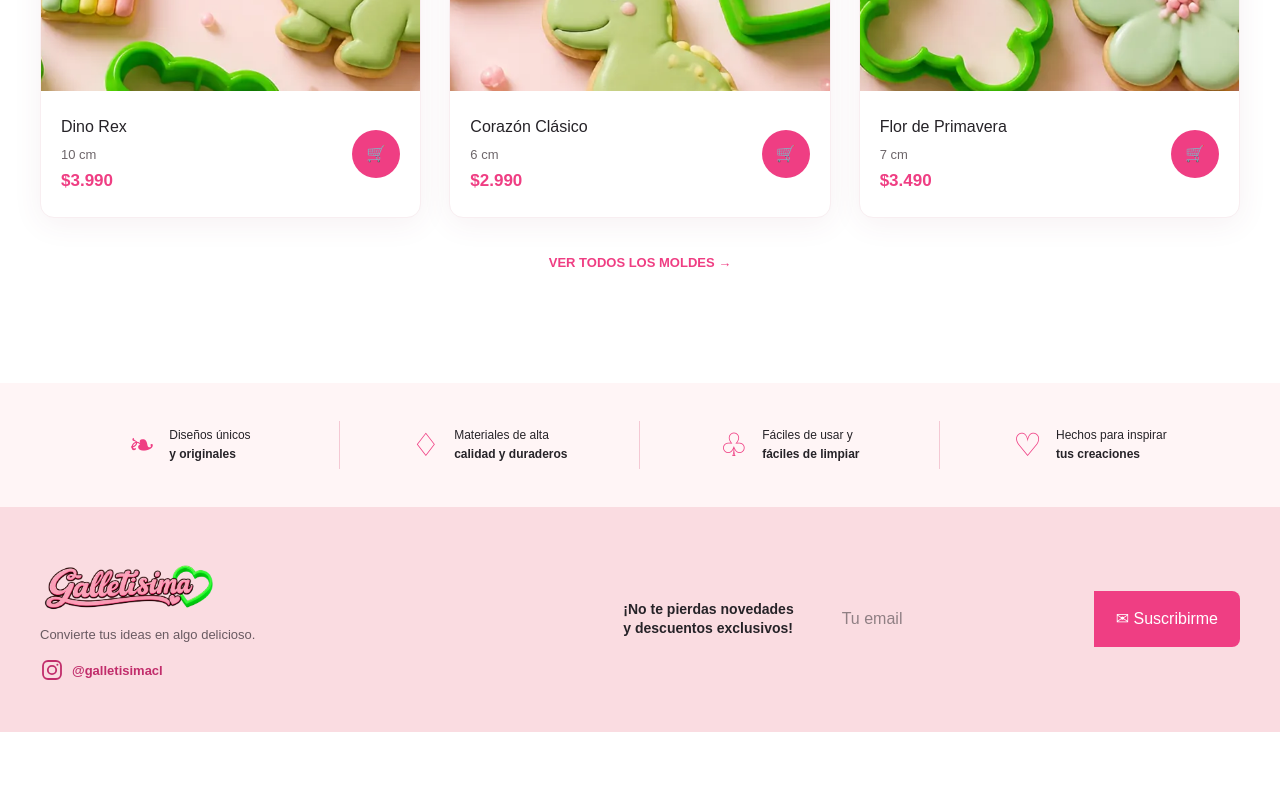
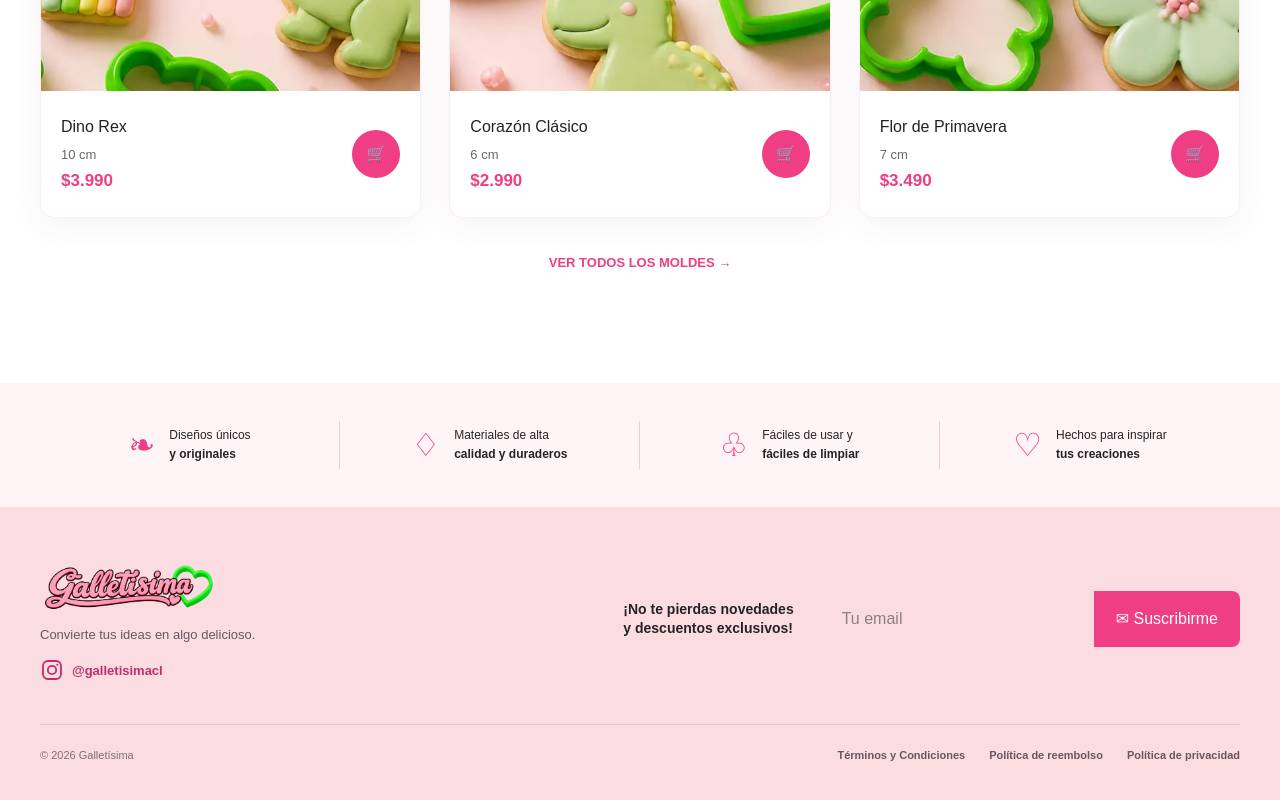
Before and after one commit to galletisima-cl/galletisima-cl, a Next.js app: page / in a window 1280 px wide. Shown: the part 1842-2642 px from the top of the page. Before the commit the page ends 2574 px from the top, so only its background shows below. Built offline with nearby package versions, Linux system fonts and the light colour scheme; no server answers; the database is empty.

Commit message:
feat: add legal links to footer

```diff
--- a/app/globals.css
+++ b/app/globals.css
@@ -96,6 +96,10 @@ footer { background:#fadce1; padding:42px 0; }
 .instagram-link svg { width:24px; height:24px; fill:none; stroke:currentColor; stroke-width:1.8; }
 .instagram-link .instagram-dot { fill:currentColor; stroke:none; }
 .instagram-link:hover { color:var(--pink); transform:translateX(2px); }
+.footer-legal { display:flex; justify-content:space-between; align-items:center; gap:24px; margin-top:34px; padding-top:22px; border-top:1px solid #eebfc9; color:#806d75; font-size:11px; }
+.footer-legal nav { display:flex; flex-wrap:wrap; justify-content:flex-end; gap:12px 24px; }
+.footer-legal a { color:#69585f; text-decoration:none; font-weight:700; }
+.footer-legal a:hover { color:var(--pink); text-decoration:underline; text-underline-offset:3px; }
 form { display:flex; gap:30px; align-items:center; }
 form label { font-weight:800; font-size:14px; line-height:1.4; }
 form div { display:flex; }
@@ -168,6 +172,8 @@ form button { border:0; color:white; background:var(--pink); padding:0 22px; bor
   .product-grid { gap:10px; }.product-photo { height:150px; }.product-info { padding:12px; min-height:105px; }.product-info h3 { font-size:13px; }.add { width:40px; height:40px; }
   .value-grid { grid-template-columns:1fr; }.value-grid div { border:0; justify-content:flex-start; }
   footer { padding-bottom:90px; }.footer-inner { gap:25px; } form { gap:12px; width:100%; } form div { width:100%; } input { width:100%; } form button { padding:0 12px; font-size:12px; }
+  .footer-legal { flex-direction:column-reverse; align-items:flex-start; margin-top:28px; }
+  .footer-legal nav { flex-direction:column; justify-content:flex-start; gap:14px; }
   .whatsapp { right:14px; bottom:14px; width:58px; height:58px; border-width:4px; }.whatsapp svg { width:31px; height:31px; }
 }
 @media (prefers-reduced-motion:reduce) { html { scroll-behavior:auto; } * { transition:none!important; } }
--- a/app/page.tsx
+++ b/app/page.tsx
@@ -132,6 +132,14 @@ export default function Home() {
             <div><input id="email" type="email" placeholder="Tu email" required/><button>✉ Suscribirme</button></div>
           </form>
         </div>
+        <div className="shell footer-legal">
+          <span>© {new Date().getFullYear()} Galletísima</span>
+          <nav aria-label="Información legal">
+            <a href="https://galletisima.cl/terminos-y-condiciones">Términos y Condiciones</a>
+            <a href="https://galletisima.cl/politica-de-reembolso">Política de reembolso</a>
+            <a href="https://galletisima.cl/politica-de-privacidad">Política de privacidad</a>
+          </nav>
+        </div>
       </footer>
       <a className="whatsapp" href={`https://wa.me/${whatsappNumber}`} target="_blank" rel="noreferrer" aria-label="Escríbenos por WhatsApp">
         <svg viewBox="0 0 32 32" aria-hidden="true"><path fill="currentColor" d="M16.04 3A12.9 12.9 0 0 0 5 22.57L3.28 29l6.58-1.72A12.98 12.98 0 1 0 16.04 3Zm0 23.76a10.7 10.7 0 0 1-5.45-1.49l-.39-.23-3.9 1.02 1.04-3.8-.25-.4a10.72 10.72 0 1 1 8.95 4.9Zm5.88-8.03c-.32-.16-1.9-.94-2.2-1.05-.29-.11-.5-.16-.71.16-.22.32-.83 1.05-1.02 1.27-.18.21-.37.24-.69.08-1.89-.94-3.12-1.69-4.37-3.82-.33-.57.33-.53.94-1.76.11-.21.05-.4-.03-.56-.08-.16-.72-1.73-.98-2.37-.26-.62-.52-.54-.72-.55h-.61c-.22 0-.56.08-.85.4-.29.32-1.12 1.1-1.12 2.66s1.15 3.08 1.3 3.29c.16.21 2.25 3.43 5.45 4.81.76.33 1.36.53 1.82.67.77.24 1.46.21 2.01.13.62-.09 1.9-.78 2.17-1.53.27-.75.27-1.4.19-1.53-.08-.14-.29-.22-.61-.38Z"/></svg>
```
